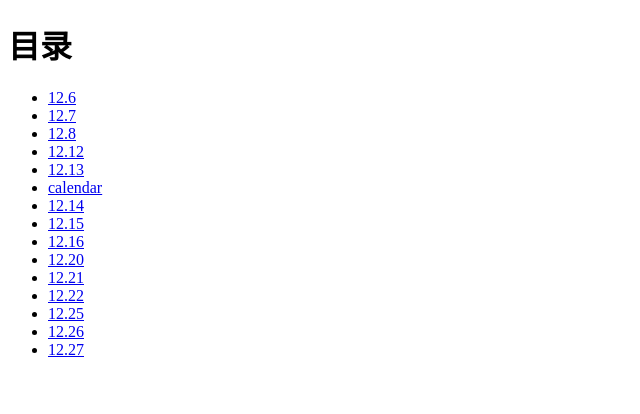
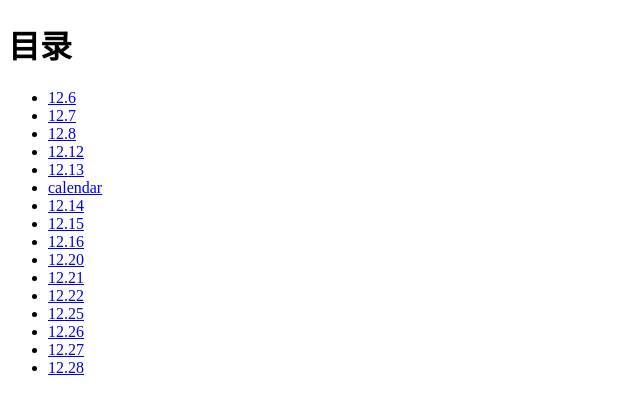
Before and after one commit to GazhrillaZ/GazhrillaZ.github.io, a plain HTML site: page index.html in a window 1280 px wide. Shown: the full height of the page, 0-640 px from the left. Drawn offline with Linux system fonts and the light colour scheme.

Commit message:
Update index.html

```diff
--- a/index.html
+++ b/index.html
@@ -22,6 +22,7 @@
 			<li><a href=" GazhrillaZ.github.io/summing-up12.25.html">12.25</a></li>
 			<li><a href=" GazhrillaZ.github.io/summing-up12.26.html">12.26</a></li>
 			<li><a href=" GazhrillaZ.github.io/summing-up12.27.html">12.27</a></li>
+			<li><a href=" GazhrillaZ.github.io/summing-up12.28.html">12.28</a></li>
 		</ul>
 	</body>
 </html>
```
